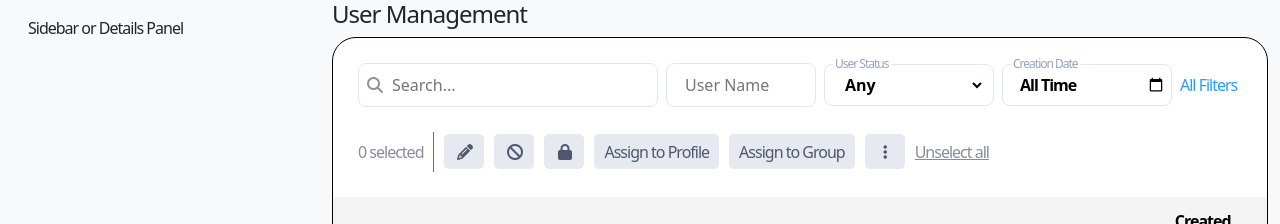
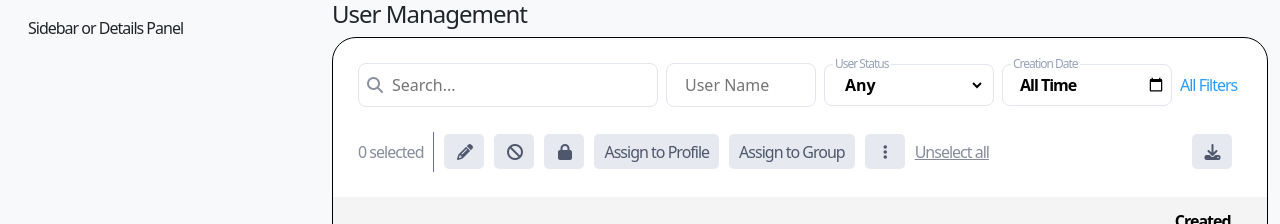
Before and after one commit to MenaTalhHossamAlden/RENOSYSTEMS-Frontend-Engineer-Challenge, a React (Create React App) app: page / in a window 1280 px wide. Shown: the top 224 px of the page. Built offline with nearby package versions, Linux system fonts and the light colour scheme; the HTML template or start-up script is replaced by a standard one.

Commit message:
add download action

```diff
--- a/src/components/Actions.css
+++ b/src/components/Actions.css
@@ -31,3 +31,7 @@
   color: #4f576d;
   margin-right: 10px;
 }
+
+.actions .last-action {
+  margin-left: auto;
+}
--- a/src/components/Actions.js
+++ b/src/components/Actions.js
@@ -30,6 +30,9 @@ const Actions = () => {
       <div className="un-selected" onClick={() => dispatch(unselectAll())}>
         <p>Unselect all</p>
       </div>
+      <div className="action last-action">
+        <i class="fas fa-download"></i>
+      </div>
     </div>
   );
 };
```
